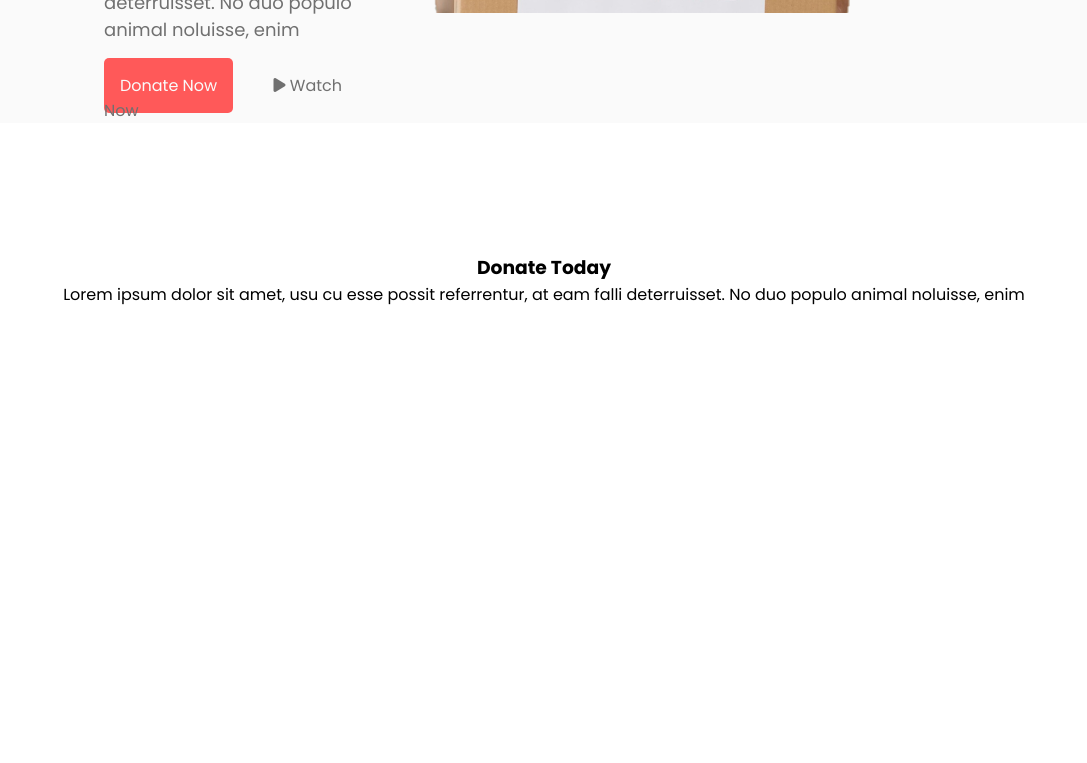
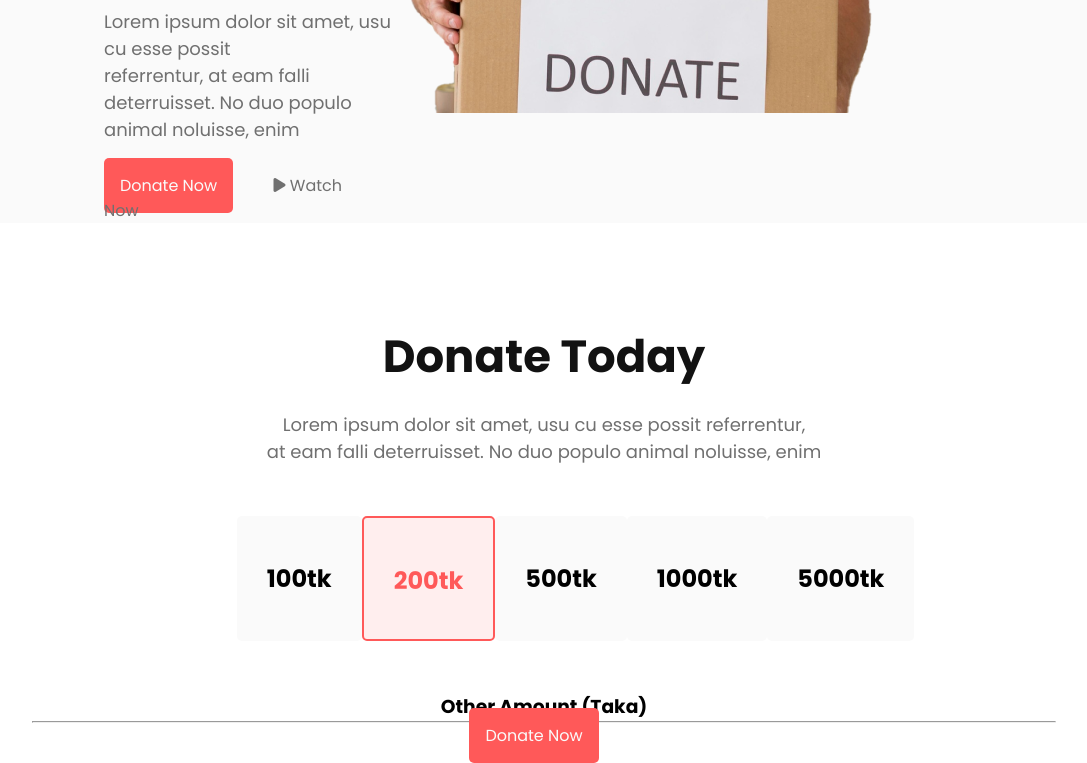
Before and after one commit to nandoghosh/Donate_Side, a plain HTML site: page index.html in a window 1280 px wide. Shown: the part 700-1463 px from the top of the page, without its empty margins (96-1183 px from the left). Before the commit the page ends 1007 px from the top, so only its background shows below. Drawn offline with Linux system fonts and the light colour scheme.

Commit message:
donate part

```diff
--- a/index.html
+++ b/index.html
@@ -18,7 +18,8 @@
         <div class="banner">
             <div class="text-box">
                 <h1 class="header-title">Let’s Help <br>Those Who Are <br>More In Need</h1>
-                <p class="heder-description">Lorem ipsum dolor sit amet, usu cu esse possit <br> referrentur, at eam falli
+                <p class="heder-description">Lorem ipsum dolor sit amet, usu cu esse possit <br> referrentur, at eam
+                    falli
                     deterruisset. No duo populo <br> animal noluisse, enim</p>
                 <a class="btn-primary" href="#">Donate Now</a>
                 <a class="btn-watch" href="#"><i class="fa-solid fa-play"></i> Watch Now</a>
@@ -30,7 +31,32 @@
         <section class="donate-today">
             <div>
                 <h3 class="section-title">Donate Today</h3>
-    <p class="section-title">Lorem ipsum dolor sit amet, usu cu esse possit referrentur, at eam falli deterruisset. No duo populo animal noluisse, enim</p>
+                <p class="section-description">Lorem ipsum dolor sit amet, usu cu esse possit referrentur, <br> at eam
+                    falli deterruisset. No duo populo animal noluisse, enim</p>
+            </div>
+            <div class="donate-taka">
+                <div class="add-tk">
+                    <h1>100tk</h1>
+                </div>
+                <div class="add-tk color">
+                    <h1>200tk</h1>
+                </div>
+                <div class="add-tk">
+                    <h1>500tk</h1>
+                </div>
+                <div class="add-tk">
+                    <h1>1000tk</h1>
+                </div>
+                <div class="add-tk">
+                    <h1>5000tk</h1>
+                </div>
+            </div>
+            <div class="other-tk">
+                <h3>Other Amount (Taka)</h3>
+                <hr class="line">
+            </div>
+            <div>
+                <a class="btn-primary" href="#">Donate Now</a>
             </div>
         </section>
     </main>
--- a/styles.css
+++ b/styles.css
@@ -1,32 +1,36 @@
-*{
+* {
     margin: 0px;
     font-family: 'Poppins', sans-serif;
 }
-.header{
+
+.header {
     background: #FAFAFA;
 }
+
 /* Banner Section */
-.banner{
+.banner {
     display: flex;
     justify-content: space-between;
-    padding: 0px 300px 0px 200px;
+    padding: 100px 300px 0px 200px;
     align-items: center;
-    margin-bottom: 130px ;
 }
-.header-title{
+
+.header-title {
     color: #121212;
     font-size: 65px;
     font-style: normal;
     font-weight: 700;
     margin-bottom: 20px;
 }
-.heder-description{
+
+.heder-description {
     color: #707070;
     font-size: 18px;
     font-weight: 400;
     margin-bottom: 30px;
 }
-.btn-primary{
+
+.btn-primary {
     text-decoration: none;
     color: #FAFAFA;
     border-radius: 5px;
@@ -34,12 +38,51 @@ background: #FF5959;
     padding: 16px;
     margin-right: 20px;
 }
-.btn-watch{
+
+.btn-watch {
     text-decoration: none;
     color: #707070;
     border: none;
     padding: 16px;
 }
-.donate-today{
+
+/* Donate Today Section */
+.donate-today {
+    width: 80%;
+    margin: auto;
     text-align: center;
+    padding-top: 100px;
 }
+
+.section-title {
+    color: #121212;
+    font-size: 45px;
+    font-weight: 700;
+    margin-bottom: 20px
+}
+
+.section-description {
+    color: #707070;
+    font-size: 18px;
+    margin-bottom: 50px;
+}
+
+.donate-taka {
+    margin: 5% 20% 5% 20%;
+    display: flex;
+    justify-content: space-between;
+}
+
+.add-tk {
+    width: 175px;
+    height: 125px;
+    background: #FAFAFA;
+    padding: 45px 30px;
+    border-radius: 5px;
+    box-sizing: border-box;
+}
+.color {
+    background-color: #FFEEEE;
+    color: #FF5959;
+    border: 2px solid #FF5959;
+}
```
Lines whose indentation alone changed are shown as unchanged.
